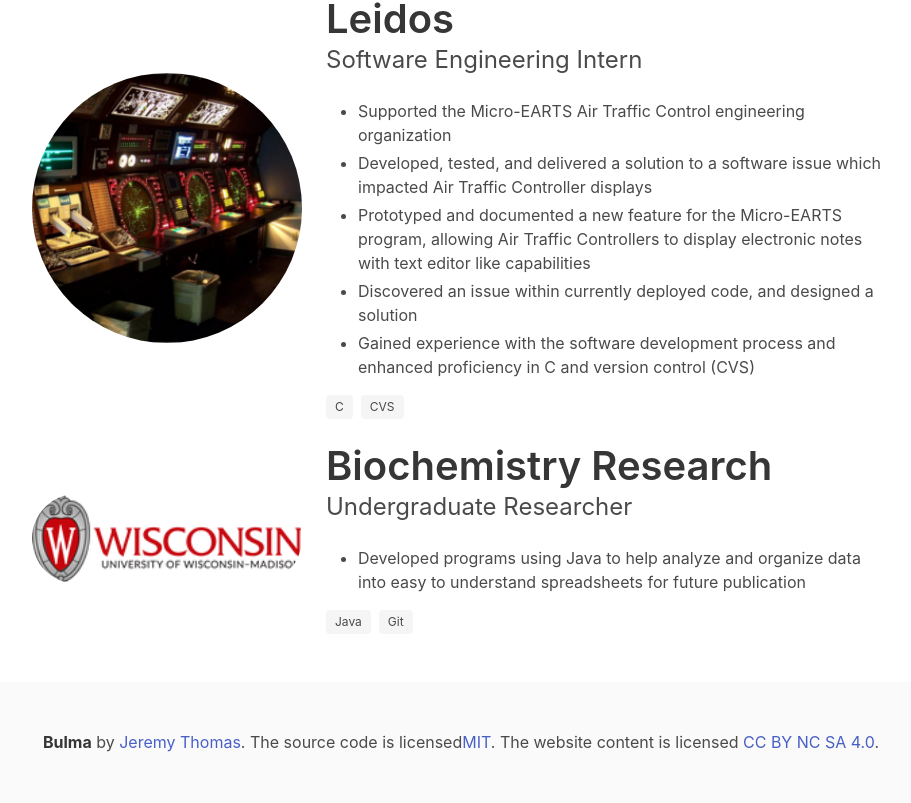
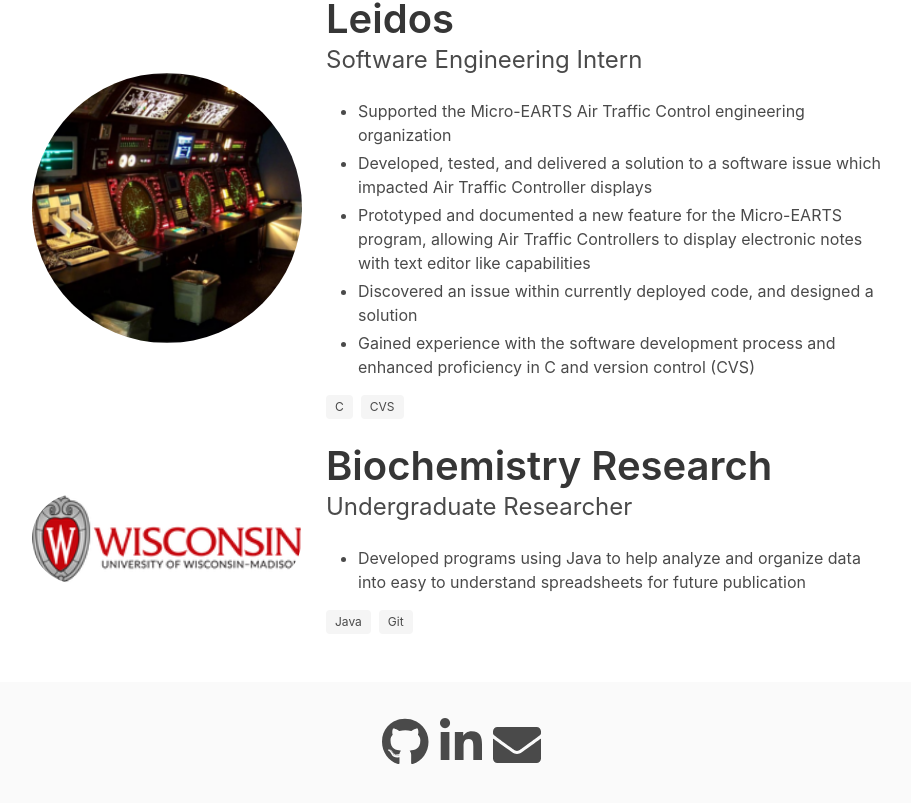
Before and after one commit to SeanRice1/seanrice.info-new, a React (Create React App) app: page / in a window 1280 px wide. Shown: the part 1567-2370 px from the top of the page, without its empty margins (179-1090 px from the left). Built offline with nearby package versions, Linux system fonts and the light colour scheme.

Commit message:
footer fixed

```diff
--- a/src/components/meta/footer.js
+++ b/src/components/meta/footer.js
@@ -5,11 +5,21 @@
     return (
         <footer className="footer">
             <div className="content has-text-centered">
-                <p>
-                    <strong>Bulma</strong> by <a href="https://jgthms.com">Jeremy Thomas</a>. The source code is licensed
-                    <a href="http://opensource.org/licenses/mit-license.php">MIT</a>. The website content
-                    is licensed <a href="http://creativecommons.org/licenses/by-nc-sa/4.0/">CC BY NC SA 4.0</a>.
-                </p>
+              <a className="no-dec" href="https://github.com/seanrice1">
+                <span class="icon i-space">
+                  <i class="fab fa-3x fa-github"></i>
+                </span>
+              </a>
+              <a className="no-dec" href="https://www.linkedin.com/in/sean-rice/">
+                <span class="icon i-space">
+                  <i class="fab fa-3x fa-linkedin-in"></i>
+                </span>
+              </a>
+              <a className="no-dec" href="mailto:srice3@wisc.edu">
+                <span class="icon i-space fix-env">
+                  <i class="fas fa-3x fa-envelope"></i>
+                </span>
+              </a>
             </div>
         </footer>
     );
--- a/src/components/meta/intro.js
+++ b/src/components/meta/intro.js
@@ -18,7 +18,7 @@
 
   render() {
     return (
-      <section className="hero is-primary is-fullheight">
+      <section className="hero is-light is-fullheight">
         <div className="hero-head">
           <nav className="navbar">
             <div className="navbar-brand">
--- a/src/styling/css/custom.css
+++ b/src/styling/css/custom.css
@@ -56,3 +56,17 @@
   -ms-transform: translateY(-50%);
   transform: translateY(-50%);
 }
+
+.i-space {
+  margin-left: 1em;
+  margin-right: 1em;
+}
+
+.fix-env {
+  transform: translate(0, 3px);
+}
+
+a.no-dec {
+  text-decoration: none;
+  color:inherit;
+}
```
